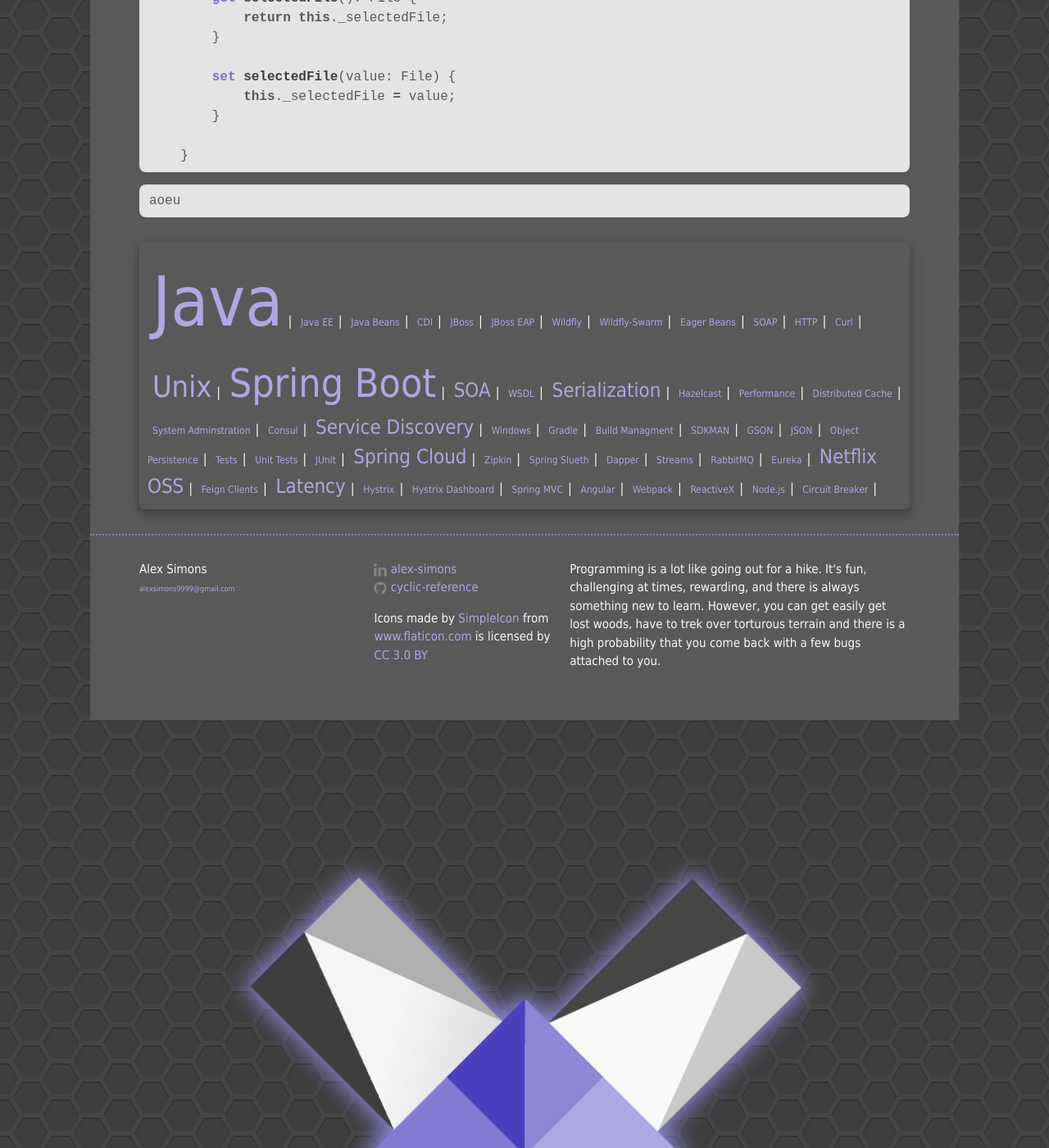
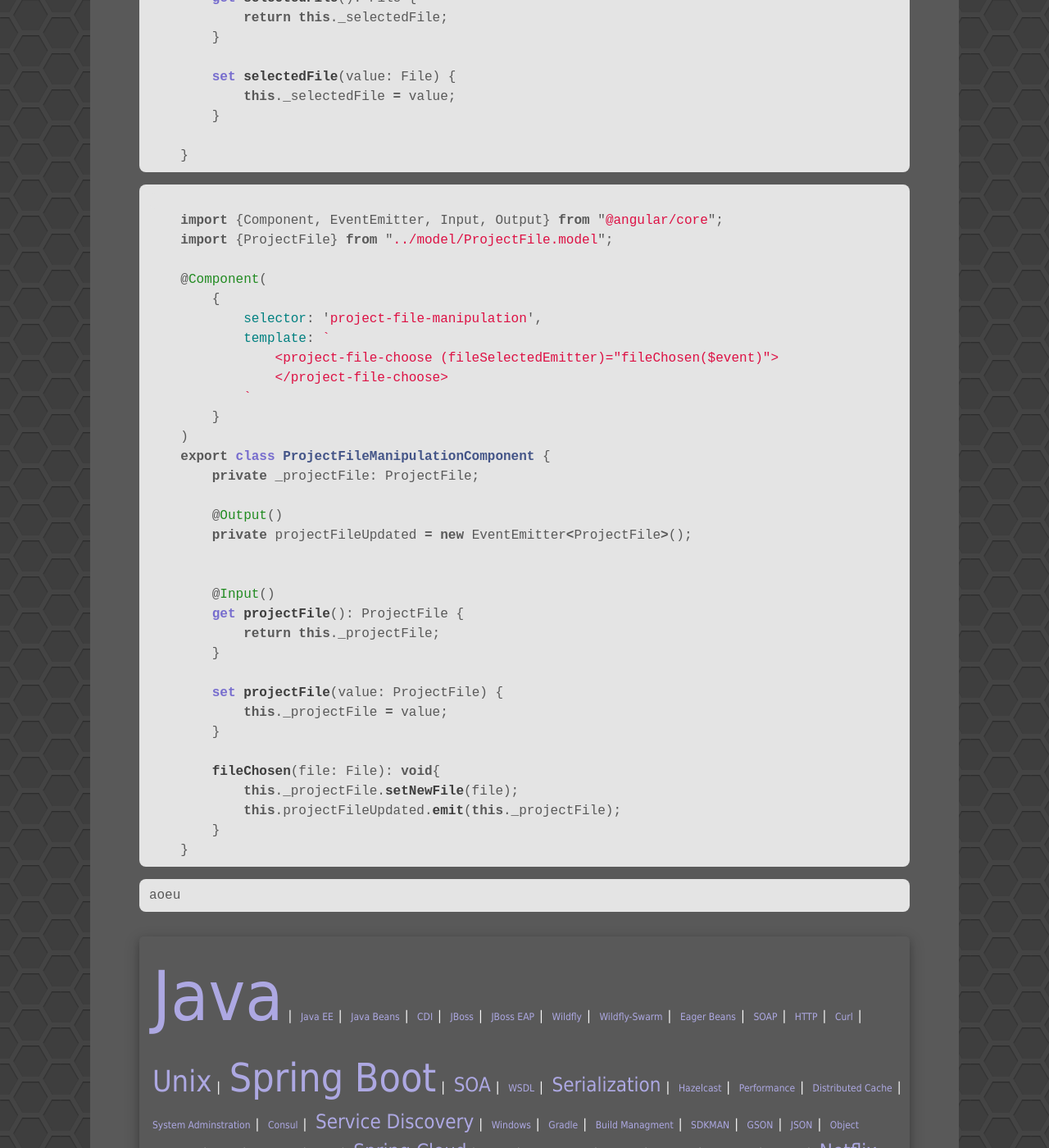
Before and after one commit to Unthrottled/blog, a Jekyll site: the page built from _posts/2017-12-14-Reactive-Mongo-Image-Persistence.md, in a window 1280 px wide and 1400 px high, scrolled down 6516 px. Shown: the whole window at 82% size. Built offline with Jekyll 4.4.1, drawn with Linux system fonts in a browser that asks for light colours.

Commit message:
project manipulation

```diff
--- a/_posts/2017-12-14-Reactive-Mongo-Image-Persistence.md
+++ b/_posts/2017-12-14-Reactive-Mongo-Image-Persistence.md
@@ -249,6 +249,44 @@
 {% endhighlight %}
 
 
-{% highlight java %}
+{% highlight javascript %}
+
+    import {Component, EventEmitter, Input, Output} from "@angular/core";
+    import {ProjectFile} from "../model/ProjectFile.model";
+
+    @Component(
+        {
+            selector: 'project-file-manipulation',
+            template: `
+                <project-file-choose (fileSelectedEmitter)="fileChosen($event)">
+                </project-file-choose>
+            `
+        }
+    )
+    export class ProjectFileManipulationComponent {
+        private _projectFile: ProjectFile;
+
+        @Output()
+        private projectFileUpdated = new EventEmitter<ProjectFile>();
+
+
+        @Input()
+        get projectFile(): ProjectFile {
+            return this._projectFile;
+        }
+
+        set projectFile(value: ProjectFile) {
+            this._projectFile = value;
+        }
+
+        fileChosen(file: File): void{
+            this._projectFile.setNewFile(file);
+            this.projectFileUpdated.emit(this._projectFile);
+        }
+    }
+
+{% endhighlight %}
+
+{% highlight javascript %}
 aoeu
 {% endhighlight %}
```
